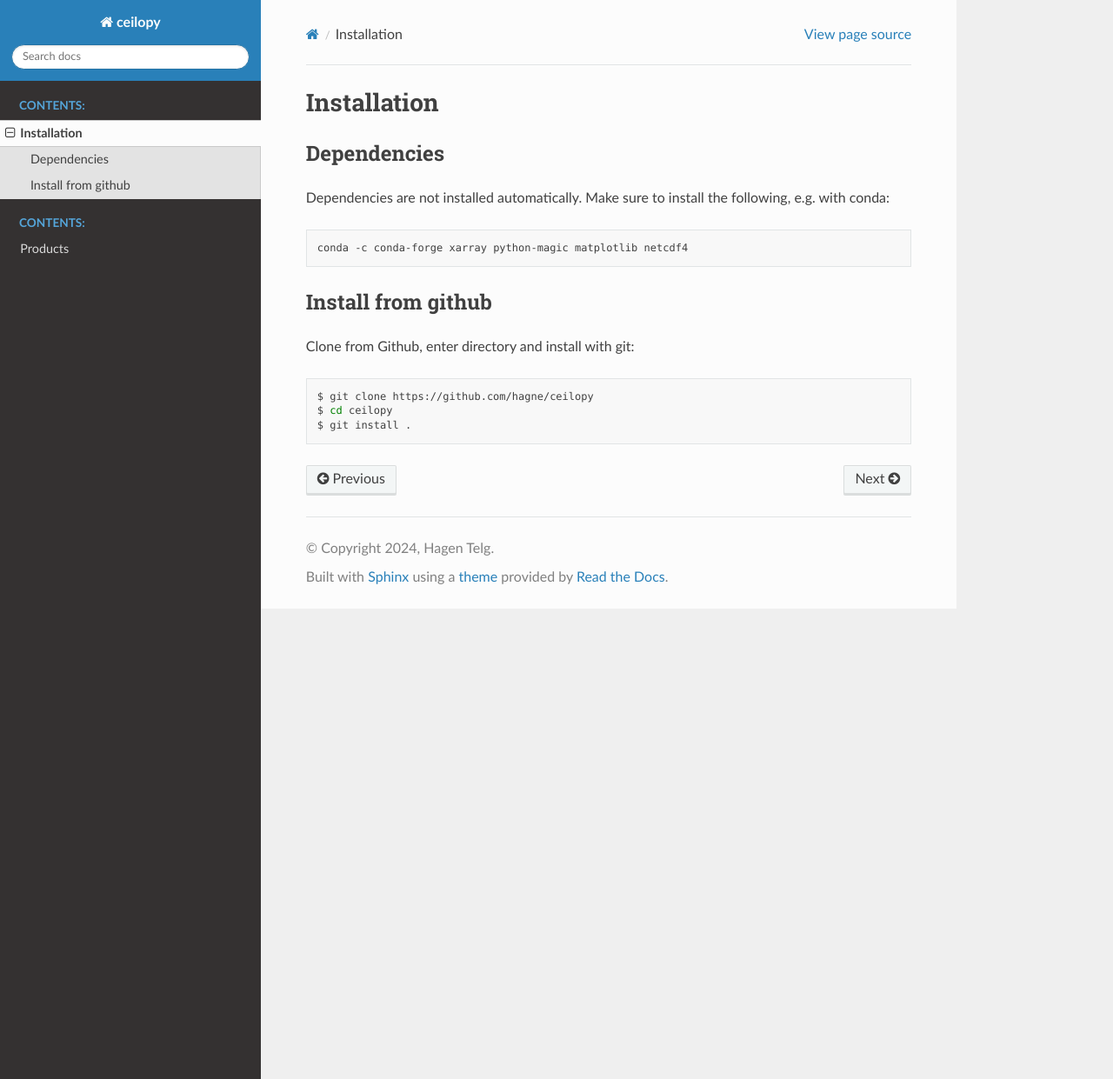
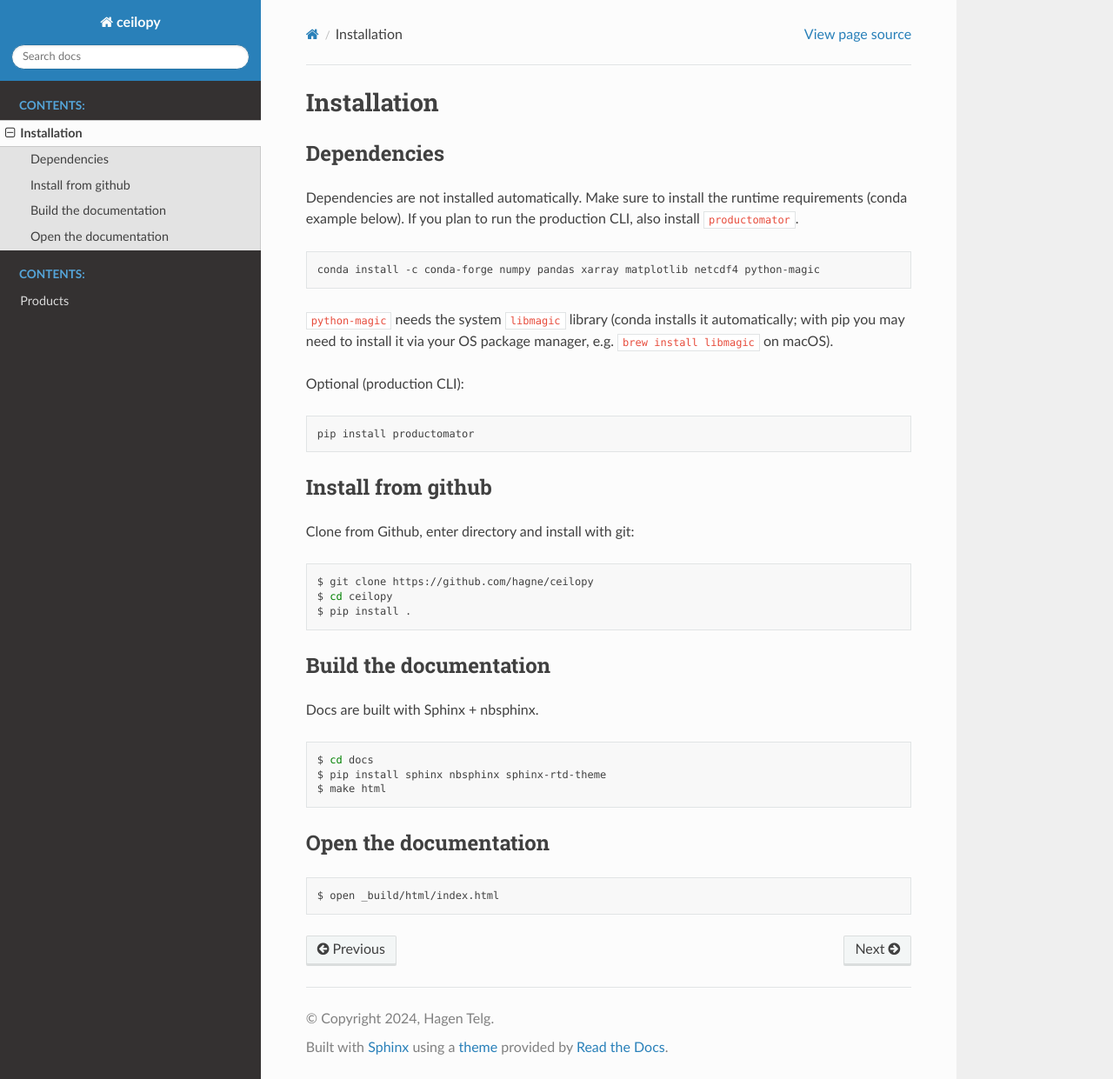
Before and after one commit to hagne/ceilopy, a Sphinx documentation site: the page built from docs/installation.rst, in a window 1280 px wide and 1241 px high. Shown: the whole window at 87% size. Built offline with Sphinx 7.4.7 and the Read the Docs theme 3.1.0, drawn with Linux system fonts in a browser that asks for light colours.

```diff
--- a/docs/installation.rst
+++ b/docs/installation.rst
@@ -3,12 +3,23 @@ Installation
 
 Dependencies
 ------------
-Dependencies are not installed automatically. Make sure to install the following,
-e.g. with conda:
+Dependencies are not installed automatically. Make sure to install the
+runtime requirements (conda example below). If you plan to run the production
+CLI, also install ``productomator``.
 
 .. code-block:: bash
 
-    conda -c conda-forge xarray python-magic matplotlib netcdf4
+    conda install -c conda-forge numpy pandas xarray matplotlib netcdf4 python-magic
+
+``python-magic`` needs the system ``libmagic`` library (conda installs it
+automatically; with pip you may need to install it via your OS package manager,
+e.g. ``brew install libmagic`` on macOS).
+
+Optional (production CLI):
+
+.. code-block:: bash
+
+    pip install productomator
 
 Install from github
 -------------------
@@ -19,4 +30,22 @@ Clone from Github, enter directory and install with git:
 
     $ git clone https://github.com/hagne/ceilopy
     $ cd ceilopy
-    $ git install .
+    $ pip install .
+
+Build the documentation
+-----------------------
+
+Docs are built with Sphinx + nbsphinx.
+
+.. code-block:: bash
+
+    $ cd docs
+    $ pip install sphinx nbsphinx sphinx-rtd-theme
+    $ make html
+
+Open the documentation
+----------------------
+
+.. code-block:: bash
+
+    $ open _build/html/index.html
```
Also changed, not shown: 2 other files.
